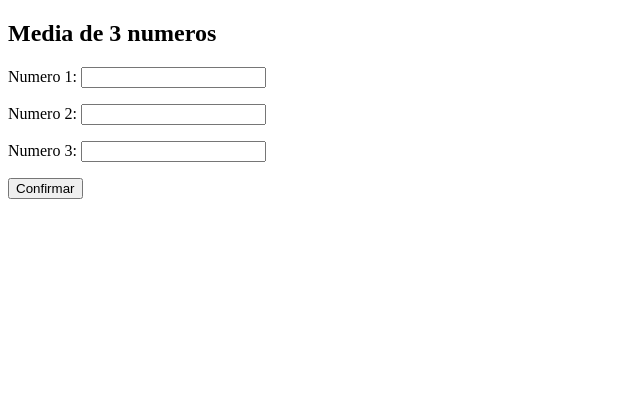
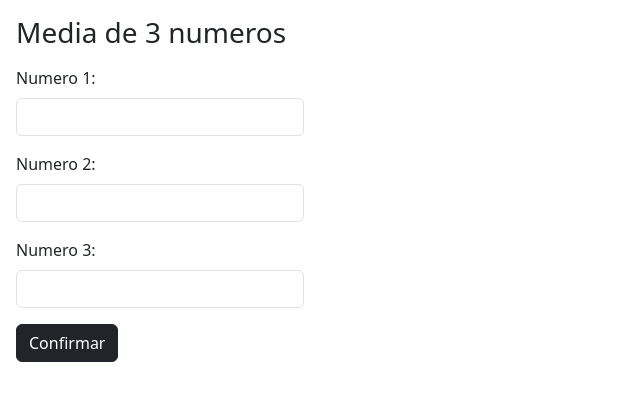
Before and after one commit to Rurgairk/Praticando-git, a plain HTML site: page index.html in a window 1280 px wide. Shown: the whole page, without its empty margins (0-640 px from the left). Drawn offline with nearby package versions, Linux system fonts and the light colour scheme.

Commit message:
Atualização de estilo

```diff
--- a/index.html
+++ b/index.html
@@ -1,25 +1,42 @@
 <!DOCTYPE html>
 <html lang="en">
+
 <head>
     <meta charset="UTF-8">
     <meta http-equiv="X-UA-Compatible" content="IE=edge">
     <meta name="viewport" content="width=device-width, initial-scale=1.0">
     <title>Media 3 numeros</title>
+    <link href="https://cdn.jsdelivr.net/npm/bootstrap@5.3.0-alpha3/dist/css/bootstrap.min.css" rel="stylesheet"
+        integrity="sha384-KK94CHFLLe+nY2dmCWGMq91rCGa5gtU4mk92HdvYe+M/SXH301p5ILy+dN9+nJOZ" crossorigin="anonymous">
 </head>
 
 <body>
 
-    <section>
+    <section class="w-25">
         <div>
-            <h1>Media de 3 numeros</h1>
-            <p>Numero 1: <input type="number" name="n1" id="n1"></p>
-            <p>Numero 2: <input type="number" name="n2" id="n2"></p>
-            <p>Numero 3: <input type="number" name="n3" id="n3"></p>
-            <input type="button" value="Confirmar" onclick="botão()">
+            <h3 class="m-3">Media de 3 numeros</h3>
+            <div class="m-3">
+                <label for="n1" class="form-label">Numero 1: </label>
+                <input class="form-control" type="number" name="n1" id="n1">
+            </div>
+            <div class="m-3">
+                <label for="n2" class="form-label">Numero 2:</label>
+                <input class="form-control" type="number" name="n2" id="n2">
+            </div>
+            <div class="m-3">
+                <label for="n3" class="form-label">Numero 3:</label>
+                <input class="form-control" type="number" name="n3" id="n3">
+            </div>
+
+            <div class="m-3">
+                <button class="btn btn-dark" onclick="botão()">Confirmar</button>
+            </div>
+
+
 
         </div>
 
-        <div id="res">
+        <div class="m-3" role="alert" id="res">
 
         </div>
 
@@ -27,4 +44,5 @@
 
     <script src="mediajs.js"></script>
 </body>
+
 </html>
--- a/mediajs.js
+++ b/mediajs.js
@@ -38,6 +38,8 @@ function botão() {
         numero2.value = ''
         numero3.value = ''
         res.innerHTML = `Sua media foi ${media}`
+        res.classList.add('alert')
+        res.classList.add('alert-secondary')
     } else {
         window.alert('Digite os numeros')
     }
```
